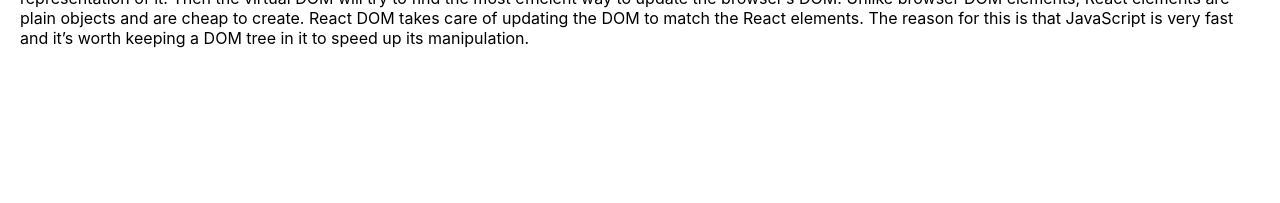
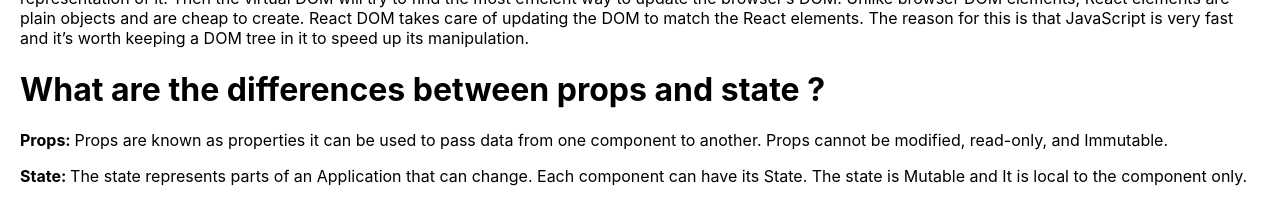
Before and after one commit to anichu/activities-club, a React (Create React App) app: page / in a window 1280 px wide. Shown: the part 1614-1817 px from the top of the page. Before the commit the page ends 1682 px from the top, so only its background shows below. Built offline with nearby package versions, Linux system fonts and the light colour scheme.

Commit message:
added props and state blog

```diff
--- a/src/components/blog/Blog.js
+++ b/src/components/blog/Blog.js
@@ -38,6 +38,21 @@
 						manipulation.
 					</p>
 				</div>
+				<div className="blog">
+					<h1>What are the differences between props and state ?</h1>
+					<p>
+						{" "}
+						<strong>Props: </strong> Props are known as properties it can be
+						used to pass data from one component to another. Props cannot be
+						modified, read-only, and Immutable.{" "}
+					</p>
+					<p>
+						<strong>State: </strong>
+						The state represents parts of an Application that can change. Each
+						component can have its State. The state is Mutable and It is local
+						to the component only.
+					</p>
+				</div>
 			</div>
 		</div>
 	);
```
